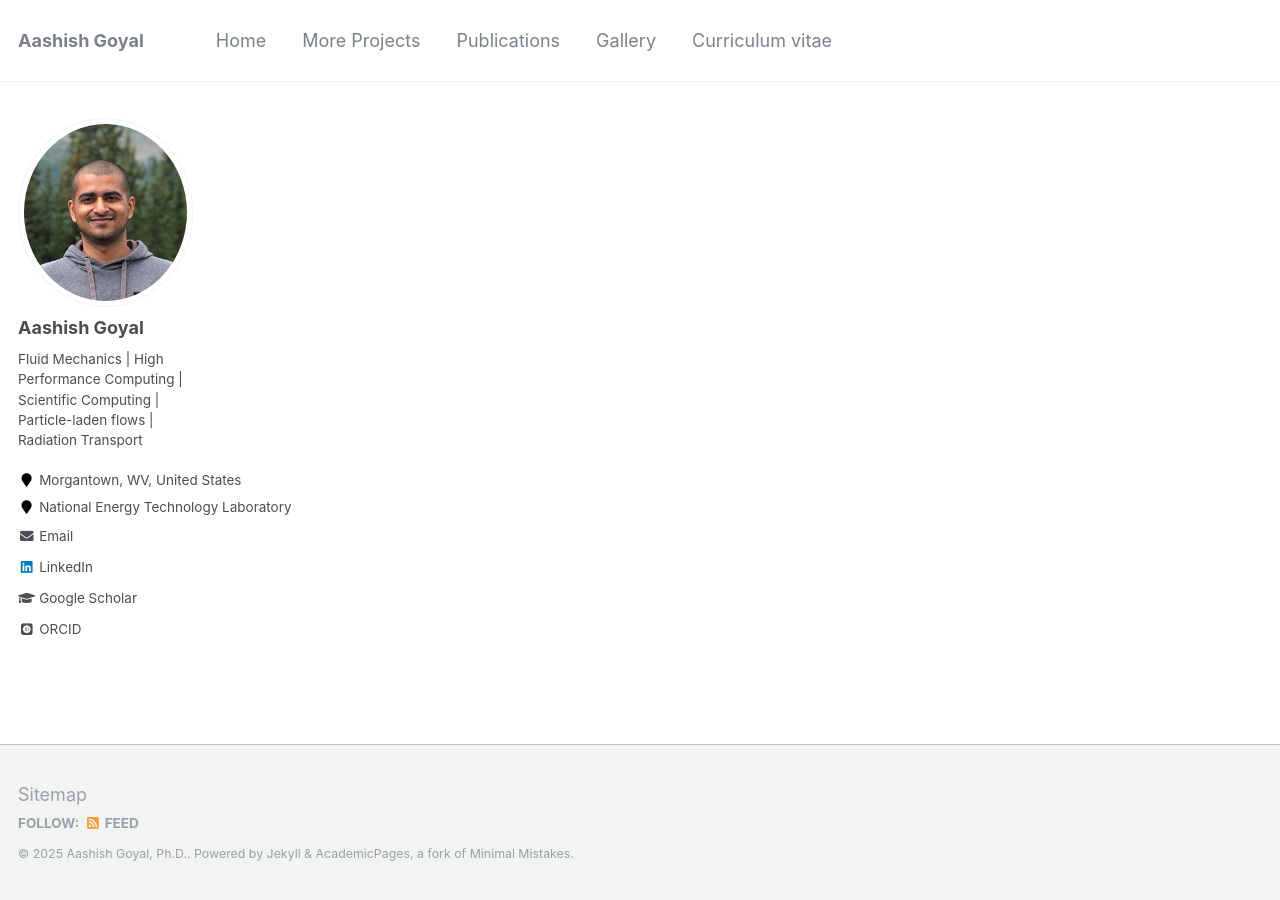
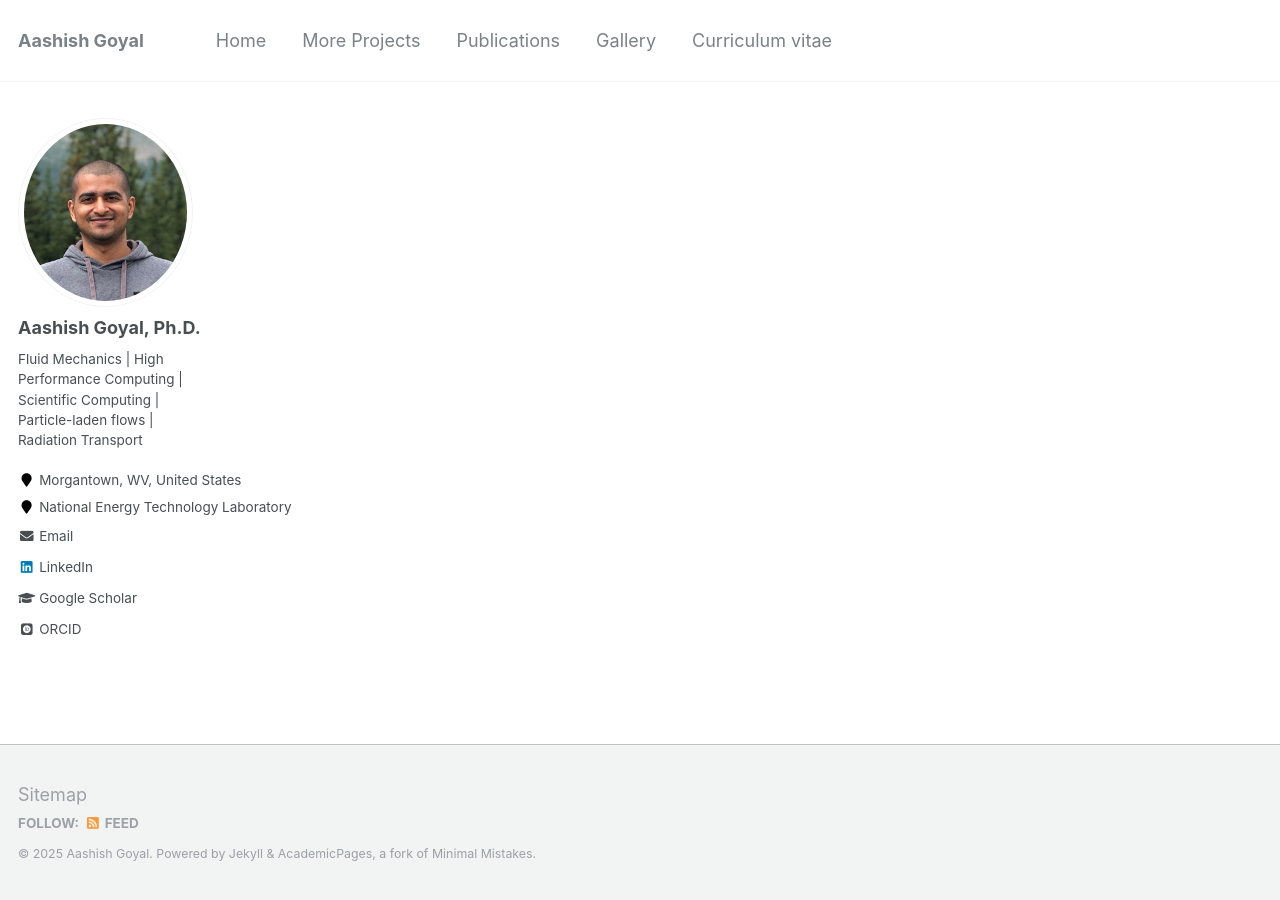
Before and after one commit to aashishgoyal0110/aashishgoyal0110.github.io, a Jekyll site: the page built from _pages/misc.md, in a window 1280 px wide. Built offline with Jekyll 4.4.1, drawn with Linux system fonts in a browser that asks for light colours; some web fonts are replaced; part of the change alters nothing that is shown.

```diff
--- a/_config.yml
+++ b/_config.yml
@@ -9,7 +9,7 @@
 locale                   : "en-US"
 title                    : "Aashish Goyal"
 title_separator          : "-"
-name                     : &name "Aashish Goyal, Ph.D."
+name                     : &name "Aashish Goyal"
 description              : &description "personal description"
 url                      : https://aashishgoyal0110.github.io # the base hostname & protocol for your site e.g. "https://mmistakes.github.io"
 baseurl                  : "" # the subpath of your site, e.g. "/blog"
@@ -80,7 +80,7 @@ analytics:
 
 # Site Author
 author:
-  name             : "Aashish Goyal"
+  name             : "Aashish Goyal, Ph.D."
   avatar           : "profile_AG.png"
   bio              : "Fluid Mechanics | High Performance Computing | Scientific Computing | Particle-laden flows | Radiation Transport"
   location         : "Morgantown, WV, United States"
```
